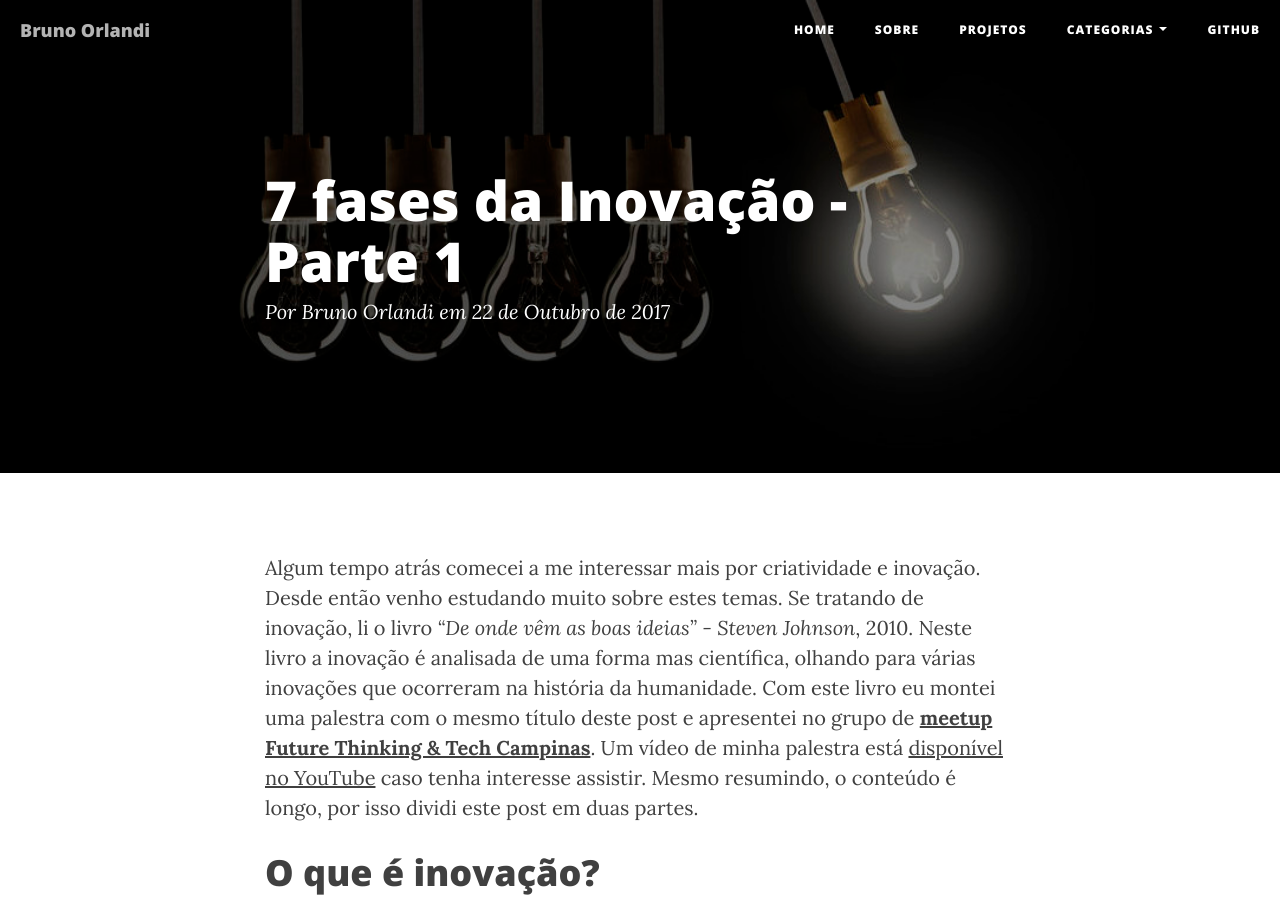
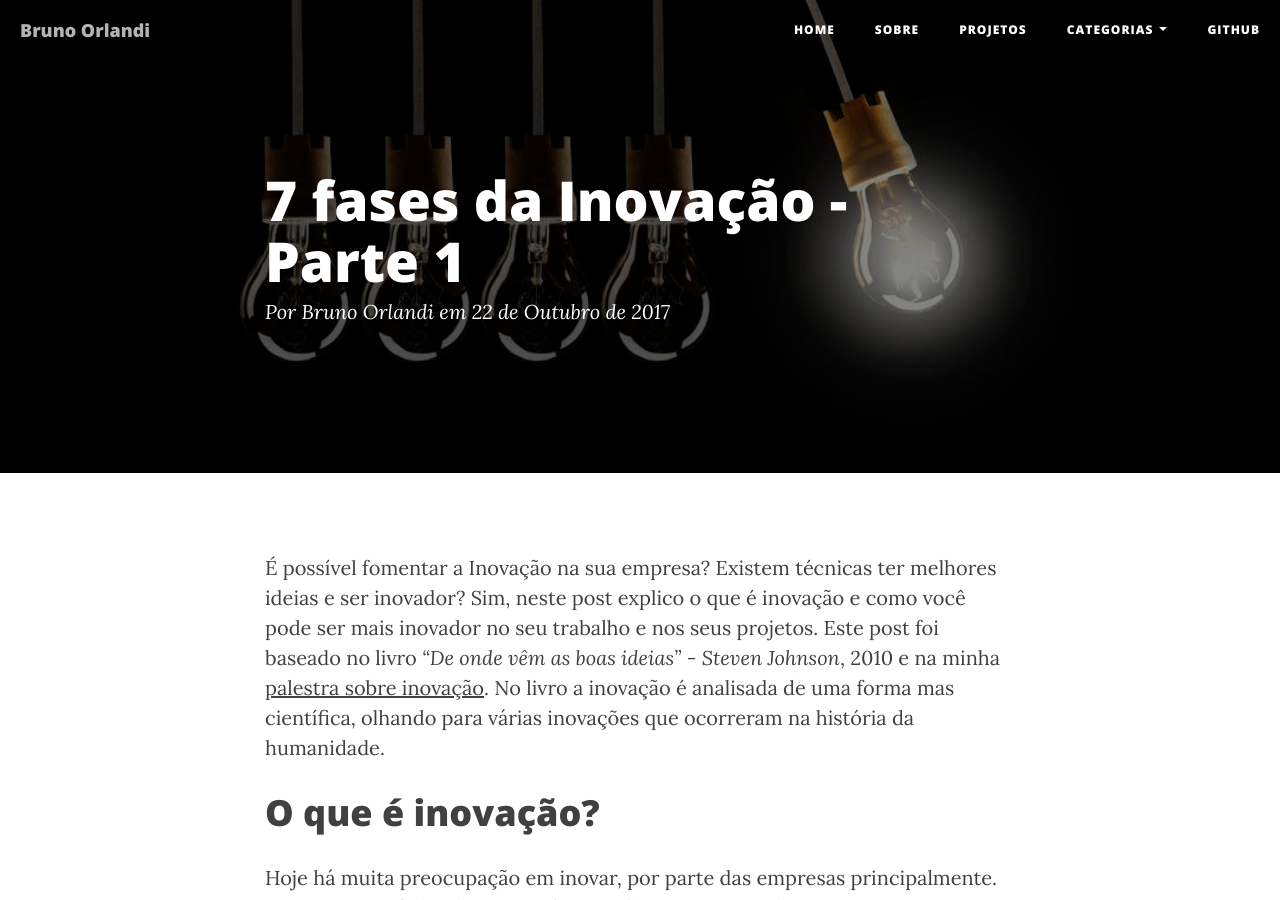
Before and after one commit to BrOrlandi/brorlandi.github.io, a Jekyll site: the page built from _posts/2017-10-22-7 fases da Inovação pt 1.md, in a window 1280 px wide and 900 px high. Built offline with Jekyll 4.4.1, drawn with Linux system fonts in a browser that asks for light colours; nearby versions of some CDN libraries; comment, search, counter and statistics services are not loaded.

Commit message:
Atualiza o post de inovação.

```diff
--- a/_posts/2017-10-22-7 fases da Inovação pt 1.md
+++ b/_posts/2017-10-22-7 fases da Inovação pt 1.md
@@ -5,12 +5,12 @@ title: 7 fases da Inovação - Parte 1
 comments: true
 header-img: "img/inovacao/innovation-lightbuls.jpg"
 og-img: "/img/inovacao/innovation-lightbuls.jpg"
-meta-description:
+meta-description: É possível fomentar a Inovação na sua empresa? Existem técnicas ter melhores ideias e ser inovador? Sim, neste post explico o que é inovação e como você pode ser mais inovador no seu trabalho e nos seus projetos.
 permalink: sete-fases-inovacao
 categories: Inovação
 ---
 
-Algum tempo atrás comecei a me interessar mais por criatividade e inovação. Desde então venho estudando muito sobre estes temas. Se tratando de inovação, li o livro *"De onde vêm as boas ideias" - Steven Johnson*, 2010. Neste livro a inovação é analisada de uma forma mas científica, olhando para várias inovações que ocorreram na história da humanidade. Com este livro eu montei uma palestra com o mesmo título deste post e apresentei no grupo de [**meetup Future Thinking & Tech Campinas**](https://www.meetup.com/pt-BR/preview/Future-Thinking-Tech-Campinas). Um vídeo de minha palestra está [disponível no YouTube](https://www.youtube.com/watch?v=Rs1rruc-CBM) caso tenha interesse assistir. Mesmo resumindo, o conteúdo é longo, por isso dividi este post em duas partes.
+É possível fomentar a Inovação na sua empresa? Existem técnicas ter melhores ideias e ser inovador? Sim, neste post explico o que é inovação e como você pode ser mais inovador no seu trabalho e nos seus projetos. Este post foi baseado no livro *"De onde vêm as boas ideias" - Steven Johnson*, 2010 e na minha [palestra sobre inovação](https://www.youtube.com/watch?v=Rs1rruc-CBM). No livro a inovação é analisada de uma forma mas científica, olhando para várias inovações que ocorreram na história da humanidade.
 
 # O que é inovação?
 
```
